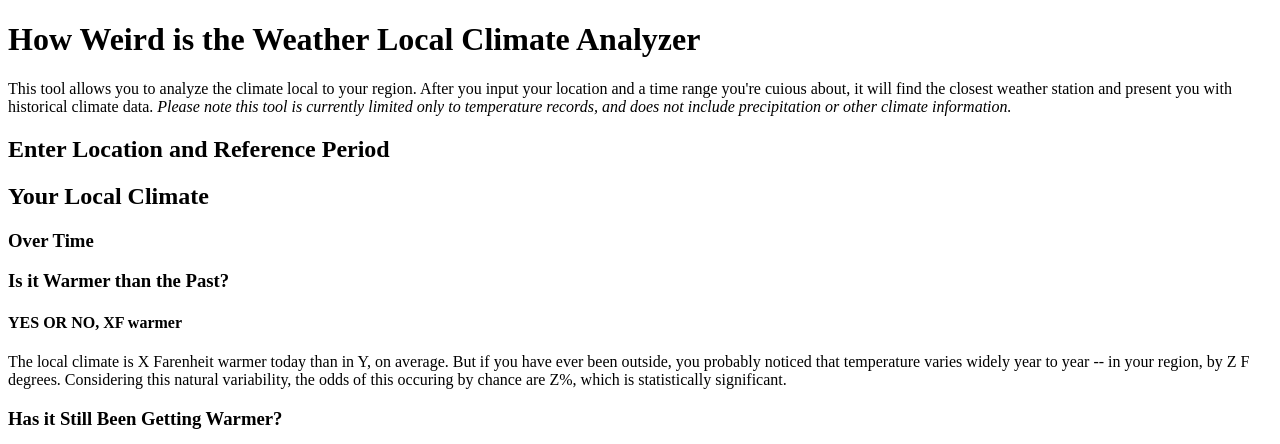
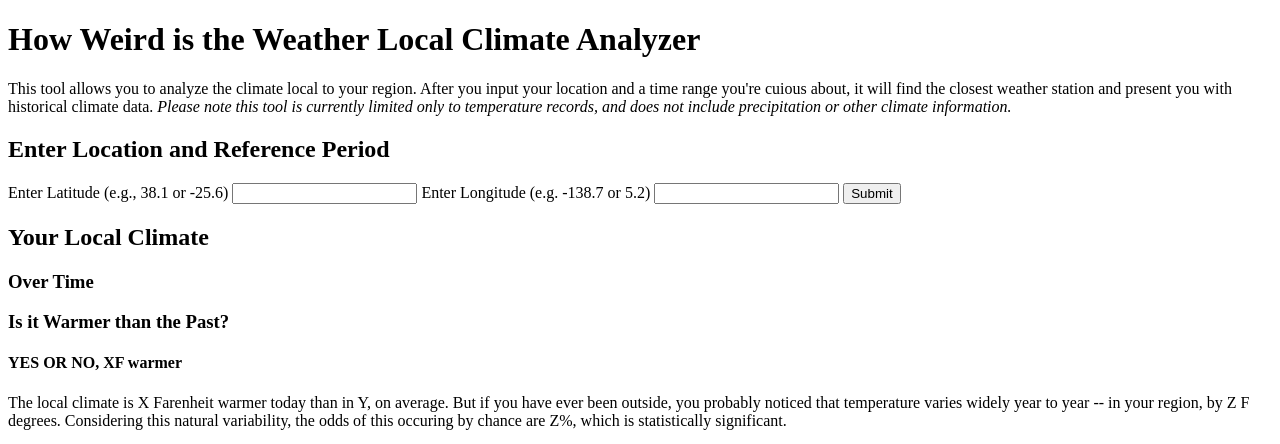
Before and after one commit to tschultz84/climate_flask, a Flask app: page / in a window 1280 px wide. Shown: the top 444 px of the page. Run offline with Flask 2, Linux system fonts and the light colour scheme; parts of the project's set-up code (start-up, migrations or seed data) failed here and were passed over.

Commit message:
1/21/22 update
Have the Flask page update working.

```diff
--- a/index.py
+++ b/index.py
@@ -5,8 +5,8 @@ Created on Sat Jan 15 06:44:28 2022
 @author: 14154
 """
 #LOad up FLASK and the HTML templates.
-from flask import Flask
-from flask import render_template
+#from flask import Flask
+from flask import Flask, render_template, request
 app = Flask(__name__)
 #You have to direct the FLask application to the right place to load.
 flask_dir = "C:\\Users\\14154\\OneDrive\\Python\\climate_mapper\\python\\climate_flask_page\\templates\\"
@@ -28,11 +28,22 @@ that follows it. A common pattern with decorators is to use them to register
  associate the URLs / and /index to this function. This means that
  when a web browser requests either of these two URLs, Flask is going
  to invoke this function and pass the return value of it back to the browser as a response."""
+#Index is the homepage wher data is entered.
 @app.route('/index')
 @app.route('/')
 def index():
+    return render_template('index.html')
+    #This is the output page.
 
-   return render_template('index.html')
+@app.route('/output', methods=['GET', 'POST'])
+def output():
+    #This one works for sure.
+    #return render_template('output.html', lat=request.form['latitude'])
+    return render_template('output.html', lat=request.form['latitude'], long=request.form['longitude'])
+#    return render_template('output.html', long=request.form['longitude'])
+    #return render_template('output.html')
+
+
 if __name__ == '__main__':
   # app.run()
   # app.debug = True
--- a/templates/index.html
+++ b/templates/index.html
@@ -14,7 +14,15 @@
         climate information.</i>
         </p>
         <h2>Enter Location and Reference Period</h2>
+            <form action="output" method="post">
+                <label for="latitude">Enter Latitude (e.g., 38.1 or -25.6)</label>
+                <input type="number" step="any" name="latitude" value="" required>
+                <label for="longitude">Enter Longitude (e.g. -138.7 or 5.2)</label>
+                <input type="number" step="any" name="longitude" value="" required>
+                <input type="submit" value="Submit">
+            </form>
     <!--INSERT FORM TO ENTER LATITUDE, LONGTIUDE, AND REFERENCE PERIOD -->
+
     <h2>Your Local Climate</h2>
     <h3>Over Time</h3>
     <!--show figure of TMID for historcal record -->
```
Also changed, not shown: templates/output.html (added, +23 -0 lines).
